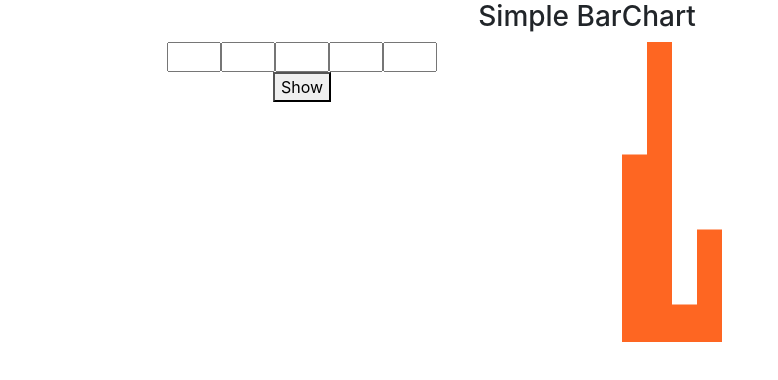
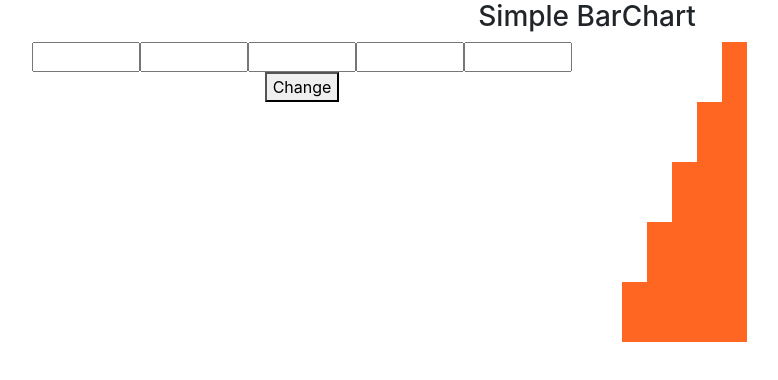
Before and after one commit to FStriewski/d3-react-test, a React (Create React App) app: page / in a window 1280 px wide. Shown: the top 380 px of the page, without its empty margins (53-831 px from the left). Built offline with nearby package versions, Linux system fonts and the light colour scheme.

Commit message:
Connect chart to input and store

```diff
--- a/src/charts/D3BarChart.jsx
+++ b/src/charts/D3BarChart.jsx
@@ -52,6 +52,7 @@ class D3BarChart extends Component {
             .attr('y', d => this.props.size[1]- yScale(d))
             .attr('height', d => yScale(d))
             .attr('width', 25)
+            .text(d => d)
             // .attr("style", "outline: thin solid blue;")
 
     }
--- a/src/containers/BarChartContainer.jsx
+++ b/src/containers/BarChartContainer.jsx
@@ -10,6 +10,14 @@ class BarChartContainer extends Component {
     }
 
     render() {
+
+        const barChartData = this.props.barData
+        const data = []
+        for (let i in barChartData) {
+            data.push(barChartData[i]);
+        }
+        console.log(data)
+
         return (
             <div className="App container">
                 <h3>Simple BarChart </h3>
@@ -18,7 +26,7 @@ class BarChartContainer extends Component {
                             <BarChartInput onSubmit={this.handleInput} />
                         </div>
                     <div className="col">
-                        <D3BarChart data={[5, 8, 1, 3]} size={[300, 300]} />
+                        <D3BarChart data={data} size={[300, 300]} />
                     </div>
                 </div>
                 {/* <WorldMap/> */}
@@ -29,7 +37,7 @@ class BarChartContainer extends Component {
 
  const mapStateToProps = function (state,props) {
      return {
-         barDate: state.barChart
+         barData: state.barChart
         }
  }
 
--- a/src/forms/BarChartInput.css
+++ b/src/forms/BarChartInput.css
@@ -1,4 +1,4 @@
 
 .barInput {
-    width: 10%
+    width: 20%
 }
--- a/src/forms/BarChartInput.jsx
+++ b/src/forms/BarChartInput.jsx
@@ -48,7 +48,7 @@ state = {}
                         this.state.number5
                     } onChange={this.handleChange} />
                 </div>
-                <button type="submit">Show</button>
+                <button type="submit">Change</button>
             </form>
         )
     }
```
